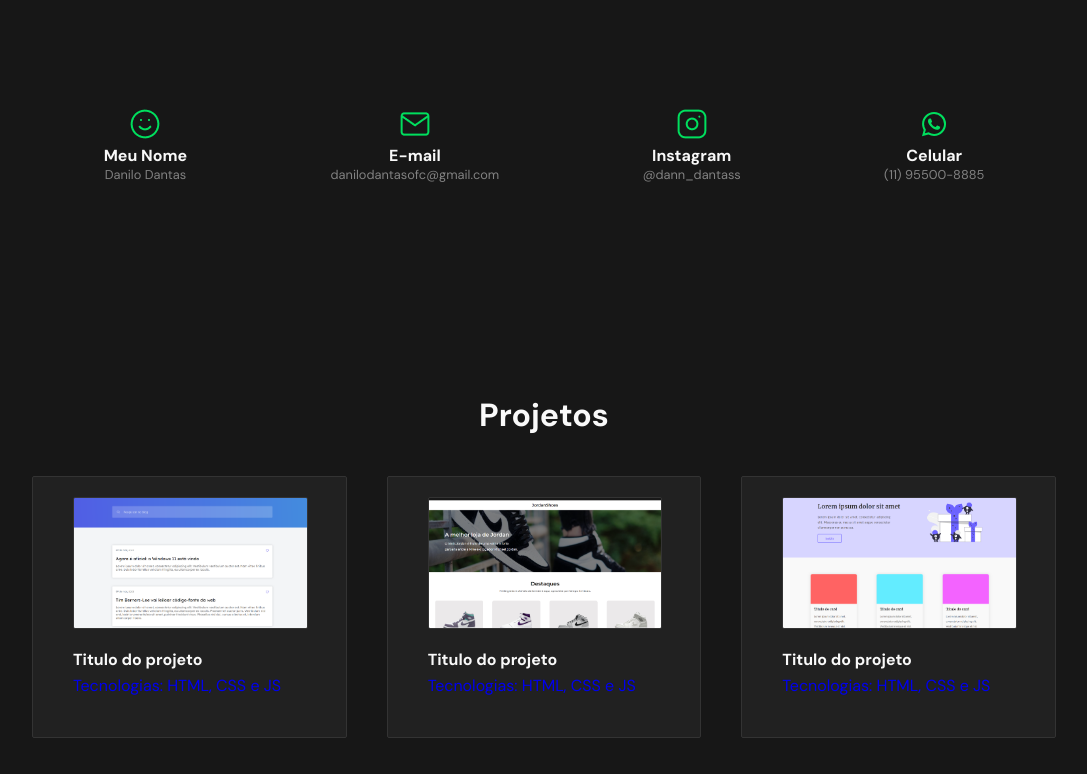
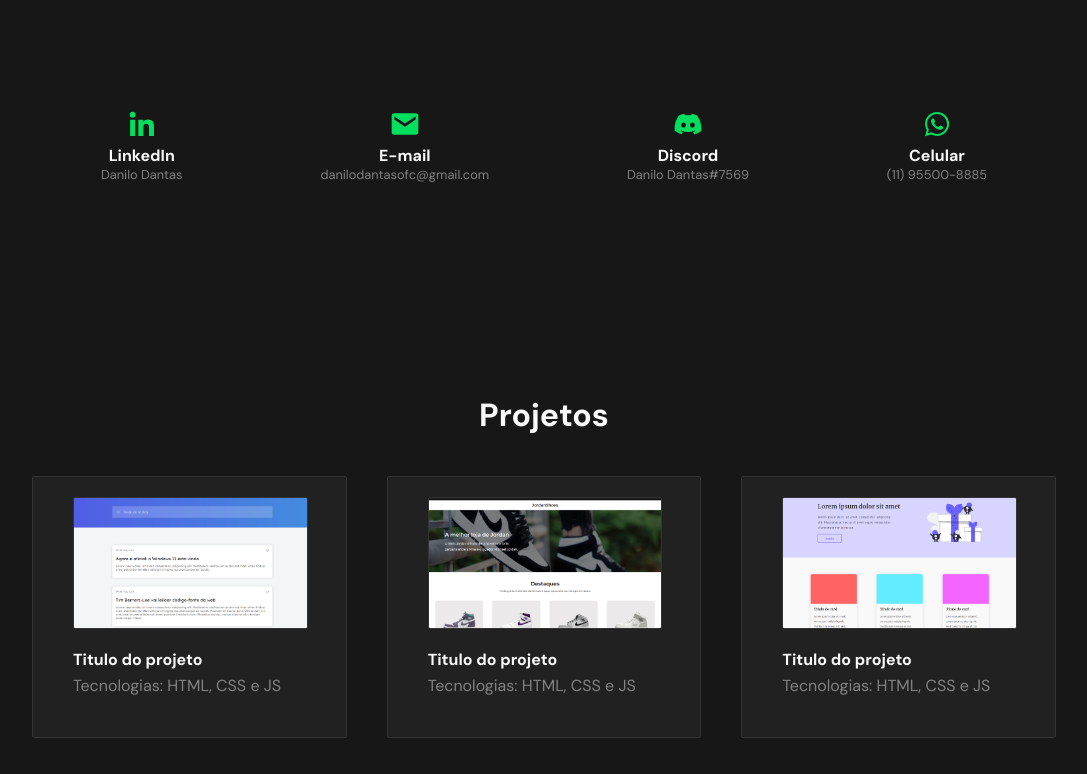
Before and after one commit to Danilo-Dantas/Portfolio, a plain HTML site: page index.html in a window 1280 px wide. Shown: the part 1146-1920 px from the top of the page, without its empty margins (96-1183 px from the left). Drawn offline with Linux system fonts and the light colour scheme.

Commit message:
colocando discord, icons, padding no scroll e arrumando cards

```diff
--- a/assets/css/style.css
+++ b/assets/css/style.css
@@ -1,5 +1,6 @@
 html {
   scroll-behavior: smooth;
+  scroll-padding-top: 100px;
 }
 
 a {
@@ -26,7 +27,7 @@ h2 {
 .container {
   width: 80%;
   margin: auto;
-  max-width: 1400px;
+  max-width: 1200px;
 }
 
 .cabecalho {
@@ -34,14 +35,14 @@ h2 {
   position: fixed;
   padding: 20px 0;
   width: 80%;
-  max-width: 1400px;
+  max-width: 1200px;
   z-index: 99;
 }
 
 .cabecalho nav {
   display: flex;
   gap: 50px;
-  max-width: 1400px;
+  max-width: 1200px;
   margin: auto;
   justify-content: space-between;
 }
@@ -194,6 +195,10 @@ h2 {
   justify-content: space-around;
 }
 
+.conteudo-projetos a {
+  color: #828282;
+}
+
 .projetos {
   background-color: #212121;
   max-width: 350px;
--- a/index.html
+++ b/index.html
@@ -65,31 +65,31 @@
             novos desafios, conhecer novas pessoas e aprimorar minhas habilidades profissionais.</p>
         </div>
         <div class="conteudo-icons">
-          <a class="bloco-sobre" href="">
+          <a class="bloco-sobre" href="https://www.linkedin.com/in/danilo-dantas-abreu/" target="_blank">
             <div>
-              <img src="./assets/img/smile.png">
-              <h4>Meu Nome</h4>
+              <img src="./assets/img/linkedin.svg">
+              <h4>LinkedIn</h4>
               <p>Danilo Dantas</p>
             </div>
           </a>
 
-          <a class="bloco-sobre" href="">
+          <a class="bloco-sobre" href="mailto:danilodantasofc@gmail.com" target="_blank">
             <div>
-              <img src="./assets/img/mail.png">
+              <img src="./assets/img/mail.svg">
               <h4>E-mail</h4>
               <p>danilodantasofc@gmail.com</p>
             </div>
           </a>
 
-          <a class="bloco-sobre" href="">
+          <a class="bloco-sobre" href="https://discordapp.com/users/325984874261643284" target="_blank">
             <div>
-              <img src="./assets/img/instagram.png">
-              <h4>Instagram</h4>
-              <p>@dann_dantass</p>
+              <img src="./assets/img/discord.svg">
+              <h4>Discord</h4>
+              <p>Danilo Dantas#7569</p>
             </div>
           </a>
 
-          <a class="bloco-sobre" href="https://api.whatsapp.com/send?phone=5511955008885&text=Olá! podemos conversar?"
+          <a class="bloco-sobre" href="https://api.whatsapp.com/send?phone=5511955008885&text=Olá! podemos conversar? "
             target="_blank">
             <div>
               <img src="./assets/img/whatsapp.svg">
```
Also changed, not shown: assets/img/discord.svg (added), assets/img/linkedin.svg (added), assets/img/mail.svg (added).
